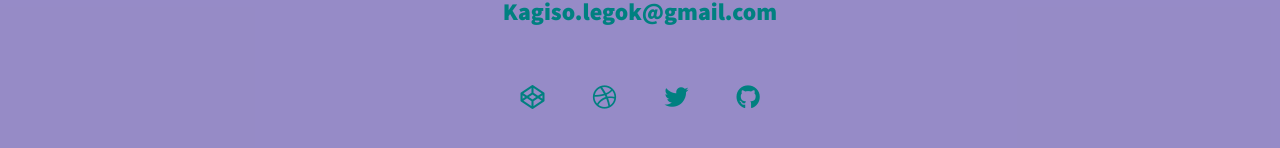
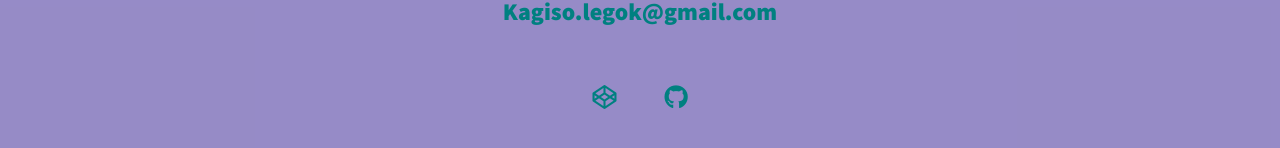
Before and after one commit to KagisoLegodi/KAGLEG394_BCL2401_group-B_KagisoLegodi_CDV05, a website built with Vite: page index.html in a window 1280 px wide. Shown: the part 2788-2936 px from the top of the page. Built offline with nearby package versions, Linux system fonts and the light colour scheme.

Commit message:
removed unused social media contacts

```diff
--- a/index.html
+++ b/index.html
@@ -148,16 +148,6 @@
                                     </a>
                                 </li>
                                 <li class="social-list__item">
-                                    <a class="social-list__link" href="http://dribbble.com" title="Visit Dribbble">
-                                        <i class="fab fa-dribbble"></i>
-                                    </a>
-                                </li>
-                                <li class="social-list__item">
-                                    <a class="social-list__link" href="https://twitter.com" title="Visit Twitter">
-                                        <i class="fab fa-twitter"></i>
-                                    </a>
-                                </li>
-                                <li class="social-list__item">
                                     <a class="social-list__link" href="https://github.com/KagisoLegodi" title="Visit GitHub">
                                         <i class="fab fa-github"></i>
                                     </a>
```
